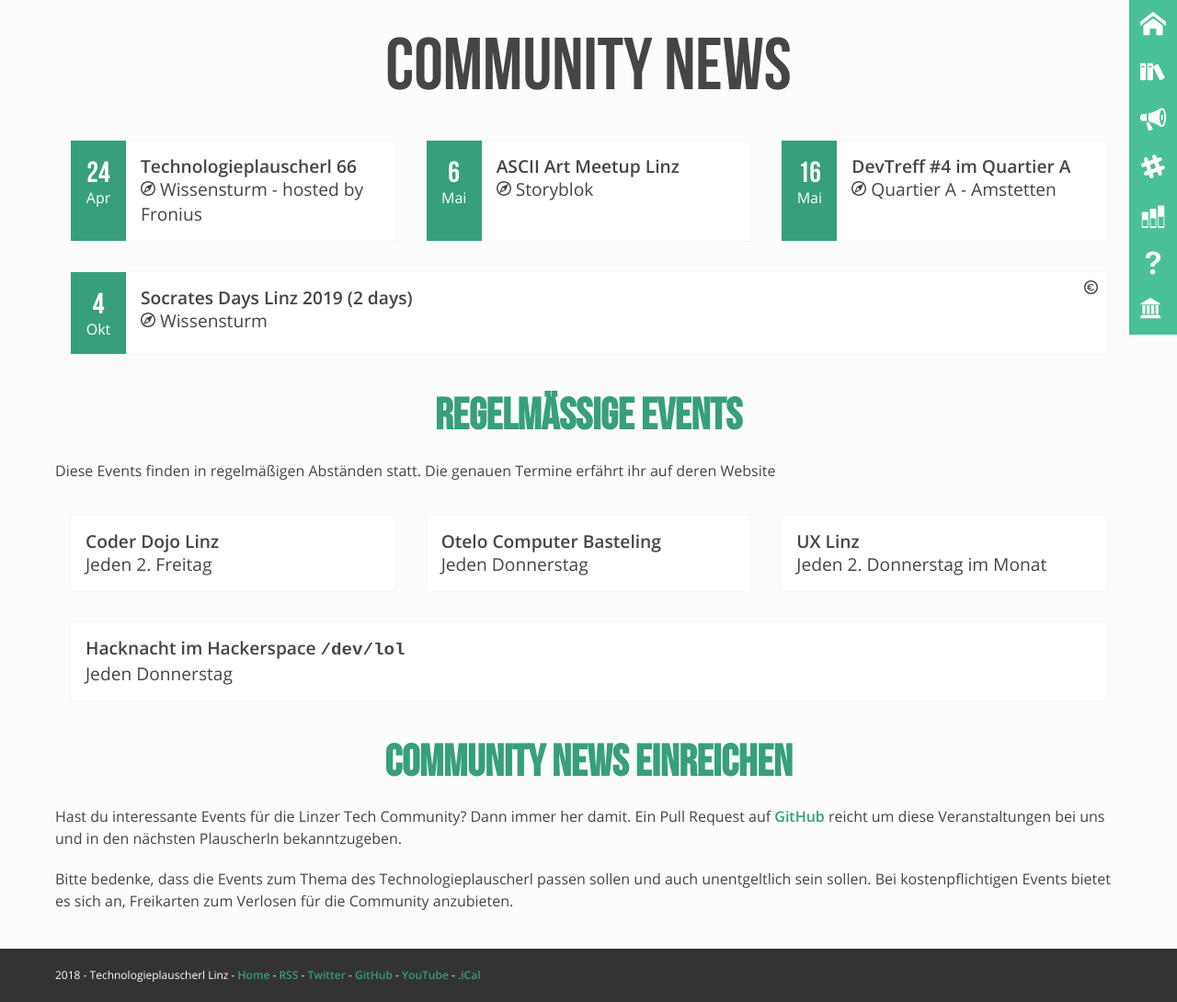
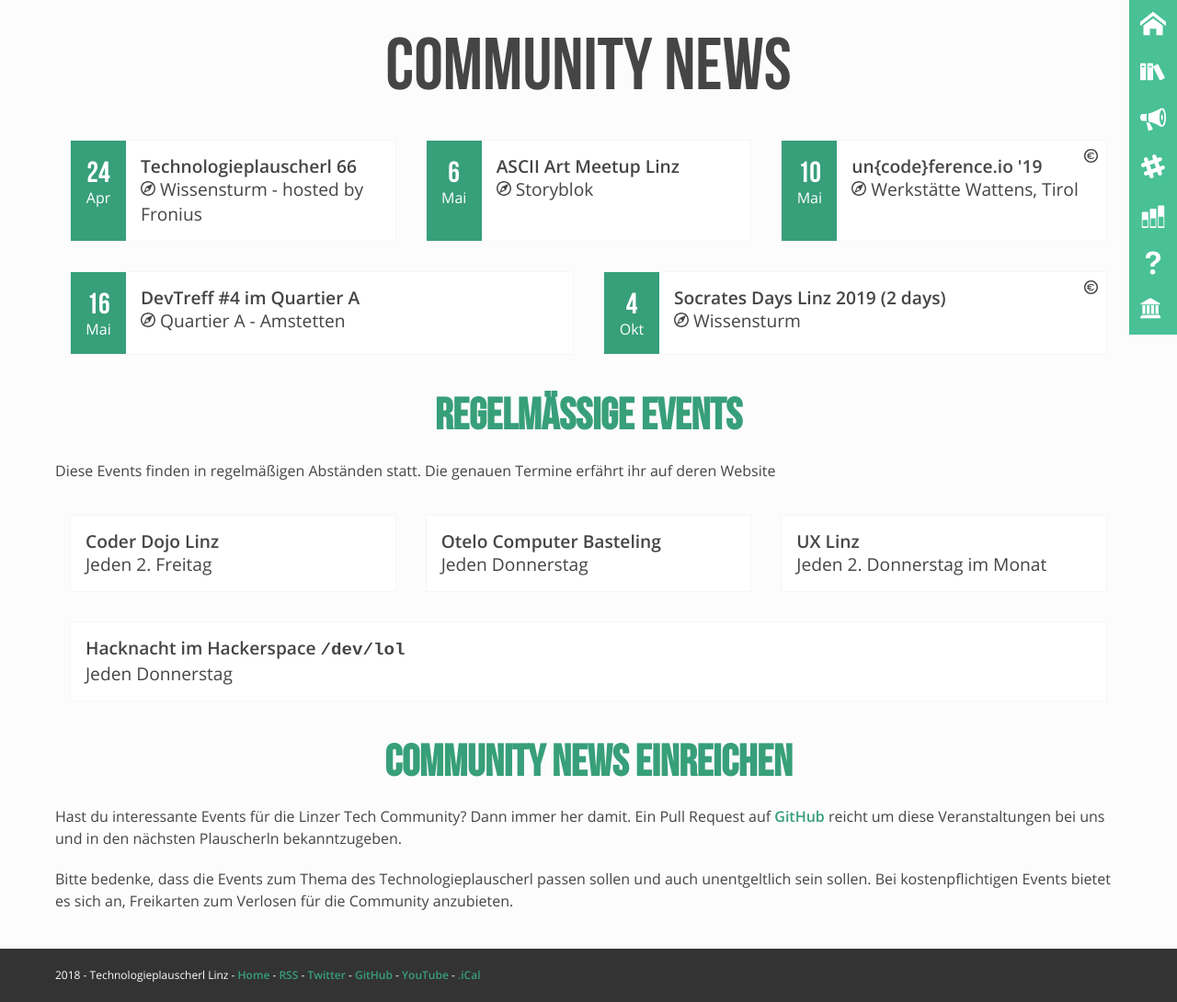
Before and after one commit to mericanAncer127/plauscherl, a Jekyll site: the page built from pages/community-news.html, in a window 1280 px wide. Shown: the whole page at 92% size. Built offline with Jekyll 4.4.1, drawn with Linux system fonts in a browser that asks for light colours.

Commit message:
add uncodeference to community events

```diff
--- a/_data/community.yml
+++ b/_data/community.yml
@@ -736,3 +736,13 @@
       location: "Codersbay, TFL Linz"
       date: 2019-04-17
       link: https://www.meetup.com/de-DE/WomenAndCode/events/260081596/
+-
+  id: uncodeference
+  name: "un{code}ference.io"
+  events:
+    -
+      name: "un{code}ference.io '19"
+      location: "Werkstätte Wattens, Tirol"
+      date: 2019-05-10
+      link: https://uncodeference.io/
+      cost: EUR 20+
```
